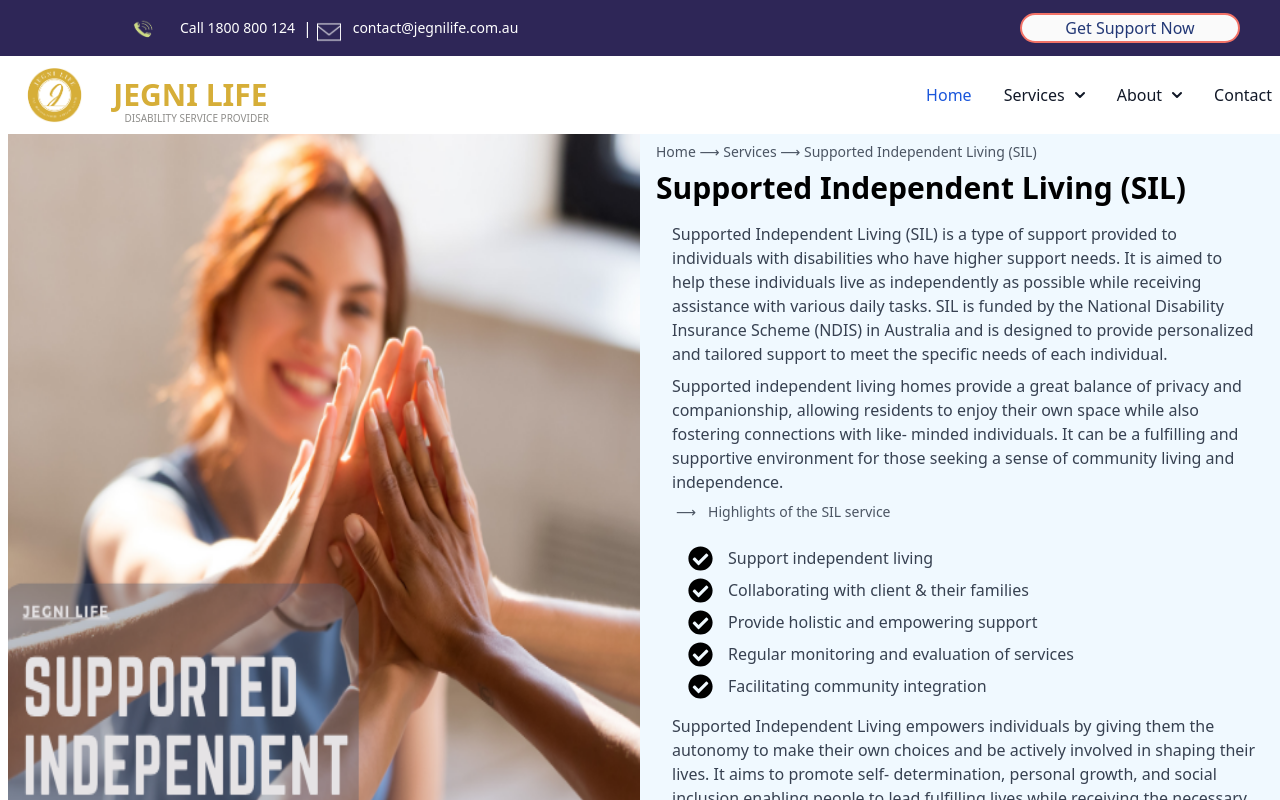
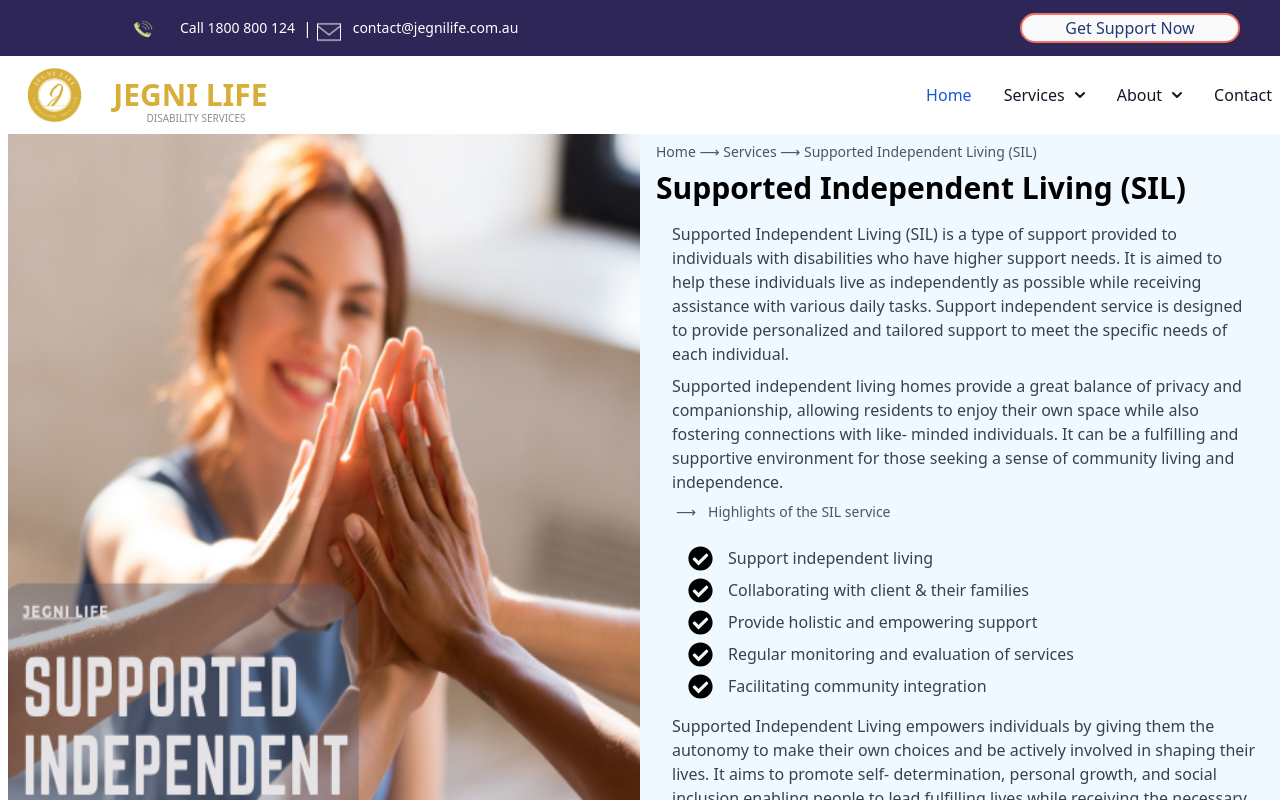
Before and after one commit to scrumvisualize/robndissite, a React (Create React App) app: page /serviceOne in a window 1280 px wide. Shown: the top 800 px of the page. Built offline with nearby package versions, Linux system fonts and the light colour scheme; no server answers.

Commit message:
wording changed

```diff
--- a/src/client/components/navbarItems.js
+++ b/src/client/components/navbarItems.js
@@ -29,7 +29,7 @@ const NavbarItems = () => {
                     {/* <img src="https://flowbite.com/docs/images/logo.svg" className="h-20 mr-3" alt="Flowbite Logo" /> */}
                     <img src="images/color1_logo_try2.png" className="h-14 mr-3" alt="JEGNI LIFE" />
                     <span className="self-center text-2xl font-montserrat text-3xl font-bold whitespace-nowrap dark:text-white text-[#D6AE38]">JEGNI LIFE</span>
-                      <p className="text-[10px] mt-6 ml-[-143px] text-[#8f8e8b] pt-2"> <br/>  DISABILITY SERVICE PROVIDER</p>
+                      <p className="text-[10px] mt-6 ml-[-121px] text-[#8f8e8b] pt-2"> <br/> DISABILITY SERVICES</p>
                 </a>
                 <button data-collapse-toggle="navbar-dropdown" type="button" onClick={toggleMobileMenu} className="inline-flex items-center p-2 w-10 h-10 justify-center text-sm text-gray-500 rounded-lg md:hidden hover:bg-gray-100 focus:outline-none focus:ring-2 focus:ring-gray-200 dark:text-gray-400 dark:hover:bg-gray-700 dark:focus:ring-gray-600" aria-controls="navbar-dropdown" aria-expanded="false">
                     <span className="sr-only">Open main menu</span>
--- a/src/client/components/serviceOne.js
+++ b/src/client/components/serviceOne.js
@@ -55,8 +55,7 @@ const ServiceOne = () => {
                     <p className="text-base ml-2 mt-2 text-gray-700 px-4">
                         Supported Independent Living (SIL) is a type of support provided to individuals with disabilities who
                         have higher support needs. It is aimed to help these individuals live as independently as possible
-                        while receiving assistance with various daily tasks. SIL is funded by the National Disability Insurance
-                        Scheme (NDIS) in Australia and is designed to provide personalized and tailored support to meet the
+                        while receiving assistance with various daily tasks. Support independent service is designed to provide personalized and tailored support to meet the
                         specific needs of each individual.
                     </p>
                     <p className="text-base ml-2 mt-2 text-gray-700 px-4">
```
